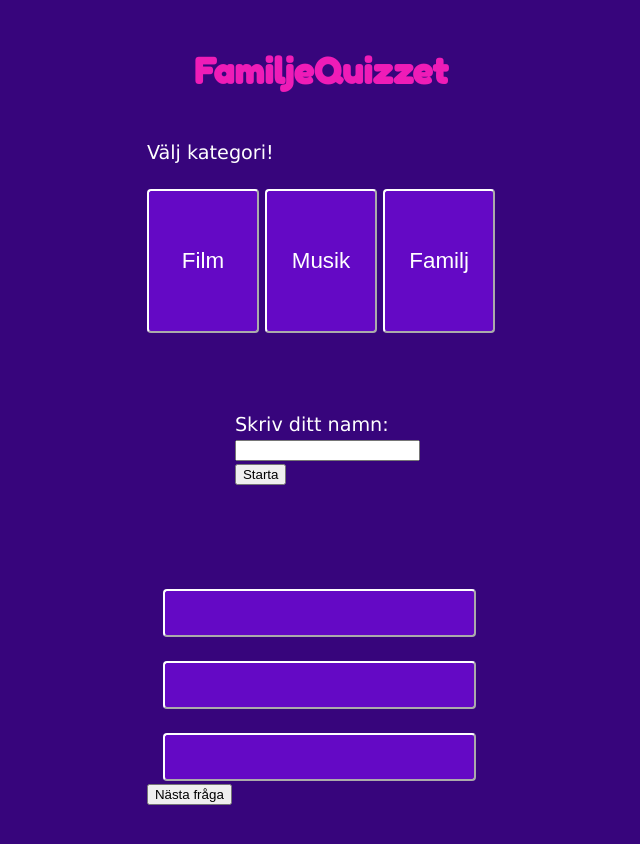
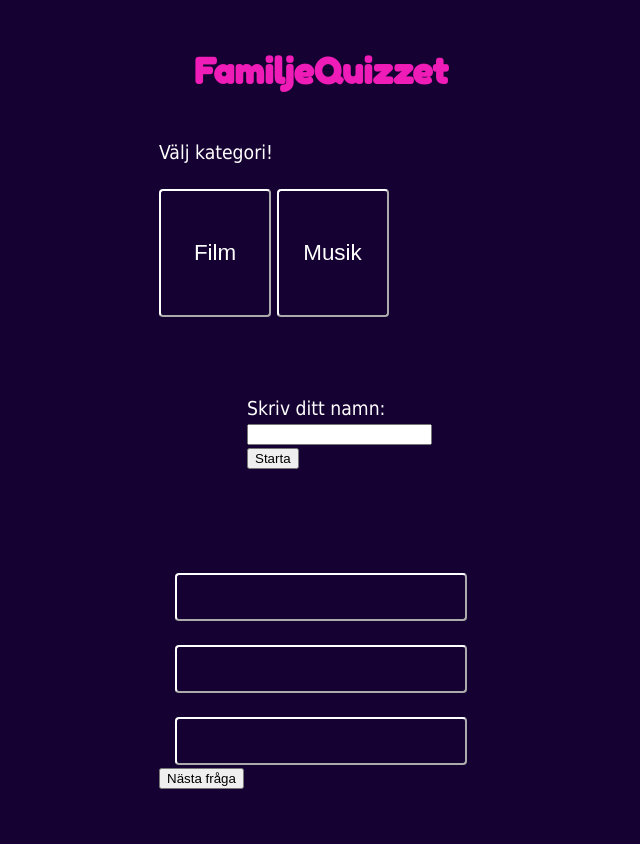
Before and after one commit to c-ridesjo/Quiz, a website built with Vite: page index.html in a window 1280 px wide. Both pictures are taken after a click on the button "Film". Shown: the whole page, without its empty margins (319-959 px from the left). Built offline with nearby package versions, Linux system fonts and the light colour scheme.

Commit message:
changed js

```diff
--- a/index.html
+++ b/index.html
@@ -4,7 +4,7 @@
   <meta charset="UTF-8">
   <meta http-equiv="X-UA-Compatible" content="IE=edge">
   <link rel="icon" type="image/ico" href="/favicon.ico">
-  <link rel="stylesheet" href="https://fonts.googleapis.com/css2?family=Fredoka+One">
+  <link rel="stylesheet" href="https://fonts.googleapis.com/css2?family=Fredoka+One&family=Kanit&display=swap">
   <meta name="viewport" content="width=device-width, initial-scale=1.0">
   <title>Projekt</title>
 </head>
--- a/src/main.js
+++ b/src/main.js
@@ -28,18 +28,20 @@ function checkChoice(e) {       // Skapar funktion för val av kategori
   const userCategory = e.currentTarget.innerHTML;
 
   const userChoice = category[currentTarget].userChoice;
-  if (userCategory === choice1) {
+  if (userCategory === 'Film') {
     console.log('Film');
   }
-  if (userCategory === choice2) {
+  if (userCategory === 'Musik') {
     console.log('Musik');
   }
-  else {
+  if (userCategory === 'Familj') {
    console.log('Familj');
+
   }
+  document.querySelector('#choice3').style.display = 'none';
 }
 
-// document.querySelector('#categoryText').style.display = 'none';      // Kategorierna döljs    ???
+      // Kategorierna döljs    ???
 
 // Skriv ut vilken kategori som valts innan spelaren skriver in sitt namn
 
--- a/src/style/style.scss
+++ b/src/style/style.scss
@@ -2,9 +2,9 @@
 //@use url ('vendor/reset');
 
 body {
-  background-color: rgb(55 5 124);
+  background-color: rgb(22 2 50);
   color: white;
-  font-family: Verdana, Geneva, Tahoma, sans-serif;
+  font-family: Tahoma, sans-serif;
   font-size: 0.8rem;
   line-height: 24px;
   font-weight: 400;
@@ -39,8 +39,8 @@ h1 {
   margin-top: 1.5rem;
   font-size: 1.4rem;
   width: 7rem;
-  height: 9rem;
-  background-color: rgb(100 9 197);
+  height: 8rem;
+  background-color: rgb(22 2 50);
   border-color: white;
   color: white;
   border-radius: 4px;
@@ -68,7 +68,7 @@ h1 {
   font-size: 2rem;
   width: 9rem;
   height: 3rem;
-  background-color: aqua;
+  background-color: rgb(239 28 183);
   border-radius: 4px;
   padding: 15px 32;
   text-align: right;
@@ -97,7 +97,7 @@ h1 {
   font-size: 1.4rem;
   width: 90%;
   height: 3rem;
-  background-color: rgb(100 9 197);
+  background-color: rgb(22 2 50);
   border-color: white;
   color: white;
   border-radius: 4px;
```
Also changed, not shown: src/style/style.css.
